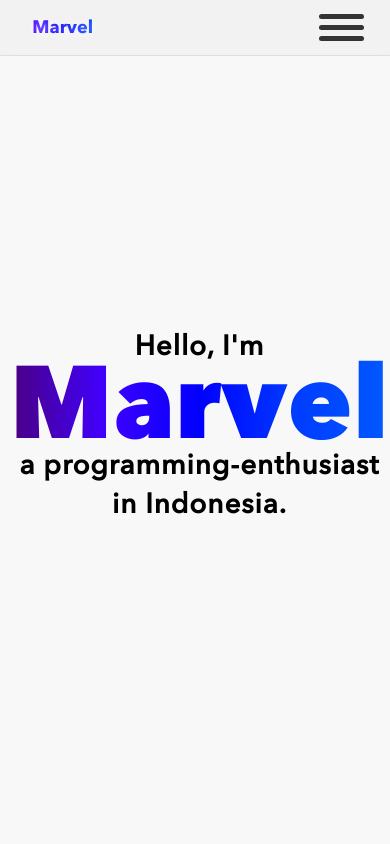
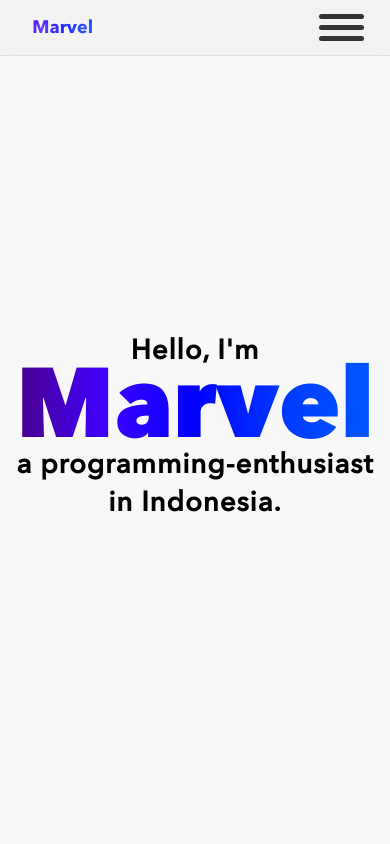
Before and after one commit to CupapiOT/CupapiOT.github.io, a website built with webpack: page index.html in a window 390 px wide. Shown: the top 844 px of the page. Built offline with nearby package versions, Linux system fonts and the light colour scheme.

Commit message:
Improve home-section__introduction lettering
Note:
- These changes are most visible on screens narrower than 395 pixels.

Changes:
- Remove letter spacing from home-section for mobile screens.
- Add calculations to calculate best font-size.

Additional changes:
- Ensure `home-section__introduction` is correctly center-aligned.
- Remove unnecessary home-section styling.
- Add `for` attribute in HTML label.

```diff
--- a/css/style.css
+++ b/css/style.css
@@ -452,10 +452,13 @@ main * {
   align-items: center;
   grid-template-rows: 3fr 14fr 2fr;
   width: 100%;
+  max-width: 100%;
   height: 100vh;
 }
 
 #home-section__introduction {
+  box-sizing: border-box;
+  max-width: inherit;
   grid-area: intro;
   translate: 0 -10%;
 }
@@ -956,6 +959,16 @@ img.override-image {
   }
 }
 
+@media only screen and (max-width: 395px) {
+  #home-section__introduction h1 {
+    font-size: calc(min(17vw + 2rem, 24rem) - calc((395px - 100vw) / 20));
+  }
+
+  #home-section__introduction h2 {
+    font-size: max(1.44em, calc(min(max(1.5em, 3vw + 1rem), 4em) - calc((395px - 100vw) / 20)));
+  }
+}
+
 /*
  * =====================================
  * Responsiveness for Mobile Screens.
@@ -1117,8 +1130,11 @@ img.override-image {
   @supports (max-height: 100svh) {
     #home-section {
       max-height: 100svh;
-      justify-self: center;
     }
+  }
+
+  #home-section h1 {
+    letter-spacing: 0;
   }
 
   #home-section h2:first-child {
--- a/index.html
+++ b/index.html
@@ -34,7 +34,7 @@
         <li><a href="#about">About</a></li>
       </ul>
 
-      <label class="hamburger-menu" id="top-nav__hamburger-menu">
+      <label class="hamburger-menu" id="top-nav__hamburger-menu" for="hamburger-menu__toggle">
         <input type="checkbox" id="hamburger-menu__toggle" />
       </label>
       <ul class="dropdown glass" id="hamburger-menu__dropdown" data-link-format="dropdown">
```
